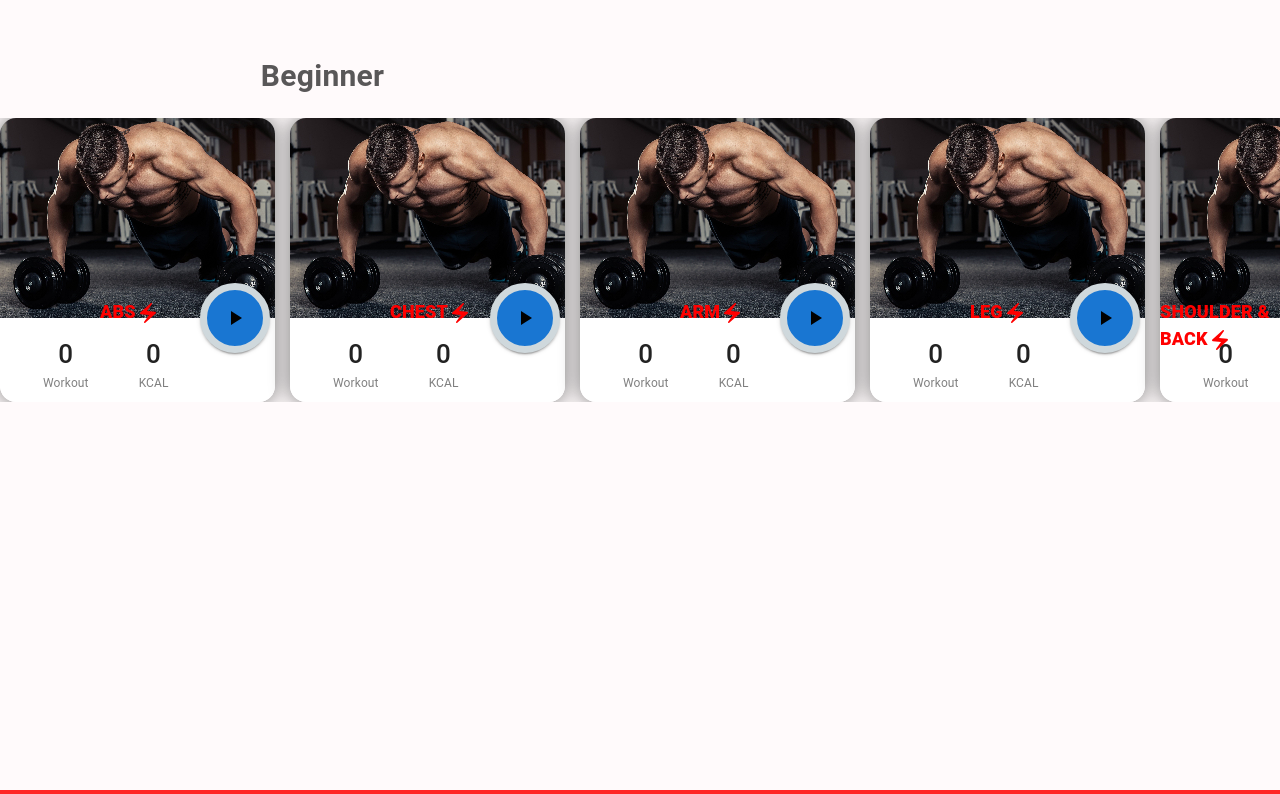
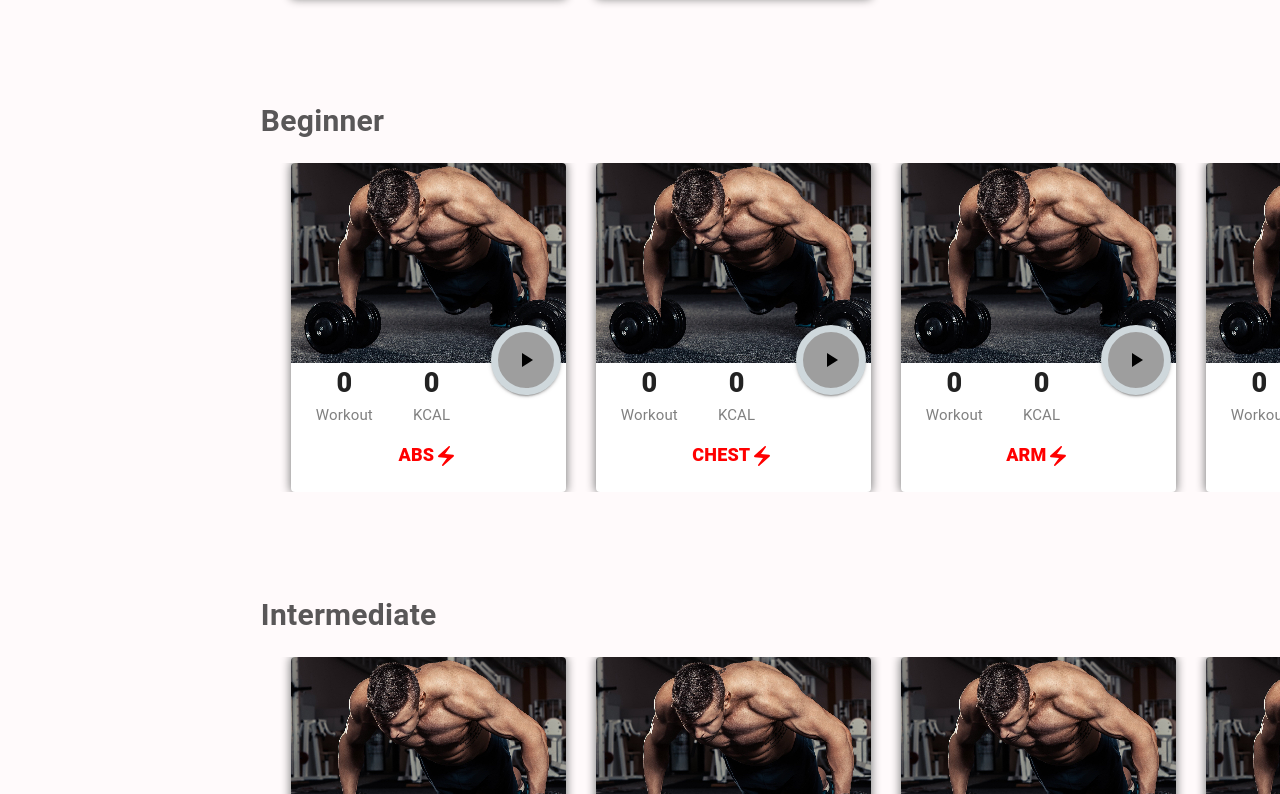
Before and after one commit to Harsh517-tech415/FitFinder.github.io, a React (Create React App) app: page /gym/discovergym in a window 1280 px wide. Shown: the part 606-1400 px from the top of the page. Built offline with nearby package versions, Linux system fonts and the light colour scheme.

Commit message:
tarning-6

```diff
--- a/src/App.css
+++ b/src/App.css
@@ -6,8 +6,14 @@ body {
 .playButton:hover{
 color:green
 }
+.DiscoverScrollbar::-webkit-scrollbar
+{
+  /* margin-top: 10px; */
+  /* display:none; */
+}
 
-* {
+*
+{
   padding: 0px;
   margin: 0px;
   box-sizing: border-box;
--- a/src/Pages/Gym/Discover.js
+++ b/src/Pages/Gym/Discover.js
@@ -26,7 +26,7 @@ const Discover = () => {
     beginner:"inline",
     intermediate:"none",
     advance:"none",
-    ml:"100px"
+    // ml:"100px"
   },{
     label1:"Workout",
     label2:"KCAL",
@@ -35,7 +35,7 @@ const Discover = () => {
     beginner:"inline",
     intermediate:"none",
     advance:"none",
-    ml:"100px"
+    // ml:"100px"
   },{
     label1:"Workout",
     label2:"KCAL",
@@ -44,7 +44,7 @@ const Discover = () => {
     beginner:"inline",
     intermediate:"none",
     advance:"none",
-    ml:"100px"
+    // ml:"100px"
   },{
     label1:"Workout",
     label2:"KCAL",
@@ -53,7 +53,7 @@ const Discover = () => {
     beginner:"inline",
     intermediate:"none",
     advance:"none",
-    ml:"100px"
+    // ml:"100px"
   },
   {
     label1:"Workout",
@@ -63,6 +63,102 @@ const Discover = () => {
     beginner:"inline",
     intermediate:"none",
     advance:"none",
+    ml:"0px"
+  },]
+  const Intermediate=
+  [{
+    label1:"Workout",
+    label2:"KCAL",
+    caption:"ABS",
+    image:chest1,
+    beginner:"inline",
+    intermediate:"inline",
+    advance:"none",
+    // ml:"100px"
+  },{
+    label1:"Workout",
+    label2:"KCAL",
+    caption:"CHEST",
+    image:chest1,
+    beginner:"inline",
+    intermediate:"inline",
+    advance:"none",
+    // ml:"100px"
+  },{
+    label1:"Workout",
+    label2:"KCAL",
+    caption:"ARM",
+    image:chest1,
+    beginner:"inline",
+    intermediate:"inline",
+    advance:"none",
+    // ml:"100px"
+  },{
+    label1:"Workout",
+    label2:"KCAL",
+    caption:"LEG",
+    image:chest1,
+    beginner:"inline",
+    intermediate:"inline",
+    advance:"none",
+    // ml:"100px"
+  },
+  {
+    label1:"Workout",
+    label2:"KCAL",
+    caption:"SHOULDER & BACK",
+    image:chest1,
+    beginner:"inline",
+    intermediate:"inline",
+    advance:"none",
+    ml:"0px"
+  },]
+  const Advance=
+  [{
+    label1:"Workout",
+    label2:"KCAL",
+    caption:"ABS",
+    image:chest1,
+    beginner:"inline",
+    intermediate:"inline",
+    advance:"inline",
+    // ml:"100px"
+  },{
+    label1:"Workout",
+    label2:"KCAL",
+    caption:"CHEST",
+    image:chest1,
+    beginner:"inline",
+    intermediate:"inline",
+    advance:"inline",
+    // ml:"100px"
+  },{
+    label1:"Workout",
+    label2:"KCAL",
+    caption:"ARM",
+    image:chest1,
+    beginner:"inline",
+    intermediate:"inline",
+    advance:"inline",
+    // ml:"100px"
+  },{
+    label1:"Workout",
+    label2:"KCAL",
+    caption:"LEG",
+    image:chest1,
+    beginner:"inline",
+    intermediate:"inline",
+    advance:"inline",
+    // ml:"100px"
+  },
+  {
+    label1:"Workout",
+    label2:"KCAL",
+    caption:"SHOULDER & BACK",
+    image:chest1,
+    beginner:"inline",
+    intermediate:"inline",
+    advance:"inline",
     ml:"0px"
   },]
   const challenge=[
@@ -86,7 +182,7 @@ const Discover = () => {
     advance:"none",
     ml:"60px"
   }
-];
+]
 function slideLeft()
 {
   const slider=document.getElementById('slider');
@@ -119,29 +215,43 @@ function slideRight(){
             },fontSize:"30px",fontWeight:"600",color:'rgba(0, 0, 0, 0.65)'}}>
             Beginner
           </Typography>
-          <Stack direction="row">
-            {/* <Button variant="contained" sx={{ml:{lg:"100px"},mr:{lg:"20px"},backgroundColor:"transparent"}}
-            onClick={slideLeft}> */}
-{/* <KeyboardArrowLeftIcon /> */}
-{/* </Button> */}
-        <Stack direction="row" id="slider" sx={{overflowX:"scroll"
-        // ,margin: {
-        //   sm: "0px 0px 0px 62.286px",
-        //   lg: "0px 0px 0px 260.857px ",
-        // }
-      }
-        }>
+
+        <Stack direction="row" className="DiscoverScrollbar" sx={{ml:{sm:"62.286px",lg:"260.857px"},overflowX:"scroll"}}>
           {Beginner.map((item)=>(
             <GymCard Carddetail={item}/>
           ))}
+        </Stack>
+<Typography sx={{margin: {
+              sm: "100px 0px 20px 62.286px",
+              lg: "100px 0px 20px 260.857px ",
+            },fontSize:"30px",fontWeight:"600",color:'rgba(0, 0, 0, 0.65)'}}> Intermediate</Typography>
+        <Stack direction="row" className="DiscoverScrollbar" sx={{ml:{sm:"62.286px",lg:"260.857px"},overflowX:"scroll"}}>
+          {Intermediate.map((item)=>(
+            <GymCard Carddetail={item}/>
+          ))}
+        </Stack>
 
-        </Stack>
-        {/* <Button variant="contained" sx={{backgroundColor:"transparent"}}
-        onClick={slideRight}>
-        <KeyboardArrowRightIcon /></Button> */}
+        <Typography sx={{margin: {
+              sm: "100px 0px 20px 62.286px",
+              lg: "100px 0px 20px 260.857px ",
+            },fontSize:"30px",fontWeight:"600",color:'rgba(0, 0, 0, 0.65)'}}> Advance</Typography>
+        <Stack direction="row" className="DiscoverScrollbar" sx={{ml:{sm:"62.286px",lg:"260.857px"},overflowX:"scroll"}}>
+          {Advance.map((item)=>(
+            <GymCard Carddetail={item}/>
+          ))}
         </Stack>
     </div>
   )
 }
 
 export default Discover
+{/* <Button variant="contained" sx={{ml:{lg:"100px"},mr:{lg:"20px"},backgroundColor:"transparent"}}
+            onClick={slideLeft}> */}
+{/* <KeyboardArrowLeftIcon /> */}
+{/* </Button> */}
+
+
+
+  {/* <Button variant="contained" sx={{backgroundColor:"transparent"}}
+        onClick={slideRight}>
+        <KeyboardArrowRightIcon /></Button> */}
--- a/src/components/GymCard.js
+++ b/src/components/GymCard.js
@@ -2,87 +2,62 @@ import { Box, Stack, Typography,Button } from "@mui/material";
 import React, { useEffect } from "react";
 import PlayArrowIcon from "@mui/icons-material/PlayArrow";
 import ElectricBoltIcon from '@mui/icons-material/ElectricBolt';
-
+import Card from '@mui/material/Card';
+import CardActions from '@mui/material/CardActions';
+import CardContent from '@mui/material/CardContent';
+import CardMedia from '@mui/material/CardMedia';
 const GymCard = ({ Carddetail }) => {
   return (
+<Card sx={{minWidth:275,ml:"30px",boxShadow:"0px 0px 10px 1px grey"}}>
+    <CardMedia
+    component="img"
+    alt="Image"
+    minHeight="200"
+    image={Carddetail.image}/>
+    <CardContent sx={{p:"0px 0px"}}>
+   <Stack direction="row" sx={{width:"275px",height:"54px"}}>
+    <span style={{margin:"0px 15px 0px 25px"}}>
+        <Typography sx={{ textAlign:"center",fontSize: "27px", color: "#222222", fontWeight: "800" }}>0</Typography>
+        <Typography sx={{ fontSize: "15px", color: "grey" }}>{Carddetail.label1}</Typography>
+    </span>
+    <span style={{margin:"0px 0px 0px 25px"}}>
+        <Typography sx={{ textAlign:"center",fontSize: "27px", color: "#222222", fontWeight: "800" }}>0</Typography>
+        <Typography sx={{ fontSize: "15px", color: "grey" }}>{Carddetail.label2}</Typography>
+    </span>
+    </Stack>
 
-    <Box
-      sx={{
-        width: "275px",
-        height: "284px",
-        boxShadow: "0px 0px 20px 1px grey",
-        borderRadius: "16px",
-        marginRight:"15px"
-    }}
-    >
-    <Typography
-  sx={{color: "red",
-        border: "none",
-        // justifyContent:"center",
-        ml:[Carddetail.ml],
-        mt:"180px",
-      //   top: { sm: "49.4%", lg: "18%" },
-      //   left: { sm: "14.8%", lg: "16%" },
-        fontSize: "18px",
-        fontWeight: "1000",
-        position:"absolute"
-        }}>
-      {Carddetail.caption}
-      <ElectricBoltIcon style={{display:[Carddetail.beginner]}}/>
-      <ElectricBoltIcon style={{display:[Carddetail.intermediate]}} />
-      <ElectricBoltIcon style={{display:[Carddetail.advance]}} />
-
-    </Typography>
-
-      <img
-        src={Carddetail.image}
-        style={{ borderTopRightRadius: "16px", borderTopLeftRadius: "16px" }}
-      />
-      <Box
-        style={{
-          backgroundColor: "white",
-          width: "275px",
-          height: "84px",
-          borderBottomLeftRadius: "16px",
-          borderBottomRightRadius: "16px",
-        //   display:"inline"
-        }}
-      >
-
-        <Stack direction="row">
-          <Stack className="countWorkout" sx={{ mt:"17px",ml: {sm:"35px",lg:"28px"},padding:"0px 15px" }}>
-            <Typography sx={{textAlign:"center", fontSize: "26px", color: "#222222", fontWeight: "500" }}>
-          0  </Typography>
-            <Typography sx={{ fontSize: "12px", color: "grey" }}>
-              {Carddetail.label1}
-            </Typography>
-            {/* <Typography className="workoutMessage" sx={{width:"300px",margin:"10px 0px 0px -35px ",display:"none",backgroundColor:"white",boxShadow:"0px 0px 11px 2px grey",borderRadius:"10px"}}>A single complete round will be counted as one workout session.</Typography> */}
-          </Stack>
-          <Stack  sx={{mt:"17px",ml: "20px",padding:"0px 15px"}} >
-          <Typography sx={{ textAlign:"center",fontSize: "26px", color: "#222222", fontWeight: "500" }}>
-          0  </Typography>
-            <Typography sx={{ fontSize: "12px", color: "grey" }}>
-              {Carddetail.label2}
-            </Typography>
-          </Stack>
-        </Stack>
-        </Box>
     <Button
        className="gymCardButton"
        variant="contained"
          sx={{
-            margin: "-194px 0px 0px 200px",
+           margin: "-140px 0px 0px 200px",
            width: "70px",
            height: "70px",
            borderRadius: "35px",
            border: "7px solid #cfd8dc",
-            backgroundColor:"#eddee"
+           backgroundColor:"#9e9e9e"
 
          }}
        >
          <PlayArrowIcon sx={{color:"black",size:"large"}}className="playButton" />
        </Button>
-    </Box>
+       <Typography sx={{color: "red",
+       border: "none",
+       justifyContent:"center",
+       textAlign:"center",
+       ml:[Carddetail.ml],
+       fontSize: "18px",
+       fontWeight: "1000",
+
+       }}>
+     {Carddetail.caption}
+      <ElectricBoltIcon style={{color:"red",display:[Carddetail.beginner]}}/>
+     <ElectricBoltIcon style={{color:"red",display:[Carddetail.intermediate]}} />
+     <ElectricBoltIcon style={{color:"red",display:[Carddetail.advance]}} />
+</Typography>
+    </CardContent>
+
+</Card>
   );
 };
 
```
Lines whose indentation alone changed are shown as unchanged.
